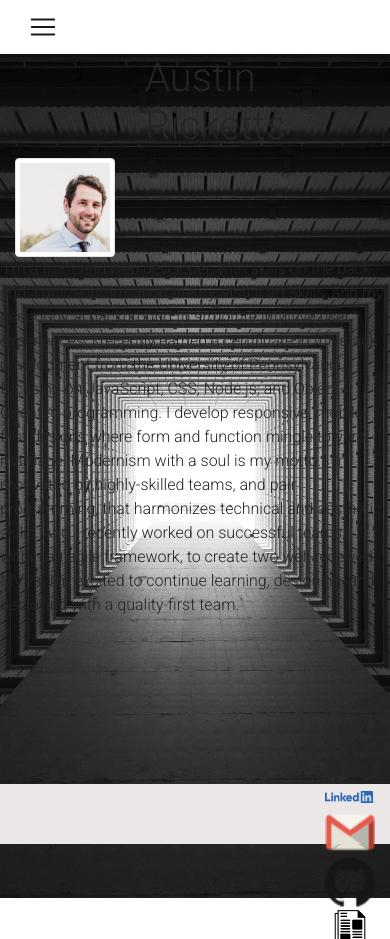
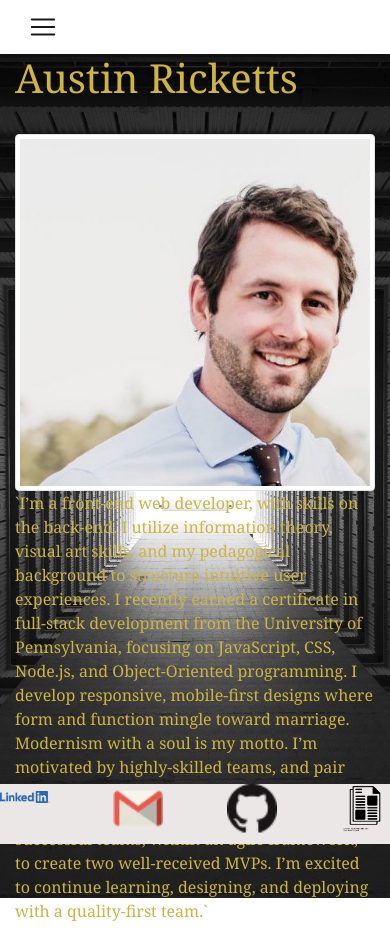
Before and after one commit to Austin-Ricketts/react-portfolio, a React (Create React App) app: page / in a window 390 px wide. Before the commit the page ends 898 px from the top, so only its background shows below. Built offline with nearby package versions, Linux system fonts and the light colour scheme.

Commit message:
styled About.js, still working on full mobile readiness

```diff
--- a/src/components/Footer/index.js
+++ b/src/components/Footer/index.js
@@ -8,23 +8,29 @@ import CV from "./noun_Resume_10807.png";
 function Footer() {
     return (
       <footer className="footer">
-        <div className="container-fluid">
+        <div className="container">
           <div className = "row">
             <div className = "col-lg-6 offset-lg-3">
               <div className = "row">
-                <div className = "col-lg-3 col-md-12 col-sm-12">
+                <div className = "">
                     <a href="https://www.linkedin.com/in/austin-ricketts-99034a110/" id="linkedin">
                       <img src={LinkedIn} alt="linkedin" target="_blank" className="footer-icon" /></a>
                   </div>
-                  <div className = "col-lg-3 col-md-12 col-sm-12">
+                  <br></br>
+                  <hr></hr>
+                  <div className = "">
                     <a href="mailto:austinricketts4@gmail.com" id="email">
                       <img src={GmailLogo} alt="gmail" target="_blank" className="footer-icon"/></a>
                   </div>
-                  <div className = "col-lg-3 col-md-12 col-sm-12">
+                  <br></br>
+                  <hr></hr>
+                  <div className = "">
                     <a href="https://github.com/Austin-Ricketts" id="github">
                       <img src={GithubLogo} alt="github" target="_blank" className="footer-icon"/></a>
                   </div>
-                  <div className = "col-lg-3 col-md-12 col-sm-12">
+                  <br></br>
+                  <hr></hr>
+                  <div className = "">
                     <a href="https://docs.google.com/document/d/1Ibsp4PCMnFLo1cSibFnJ5sqnkVvUrAkOlT0sZjtQcH4/edit?usp=sharing" id="github">
                       <img src={CV} alt="cv" target="_blank" className="footer-icon"/></a>
                   </div>
@@ -33,6 +39,32 @@ function Footer() {
           </div>
         </div>
       </footer>
+      // <footer className="footer">
+      //   <div className="container">
+      //     <div className = "row">
+      //       <div className = "col-lg-6 offset-lg-3">
+      //         <div className = "row">
+      //           <div className = "col-lg-3 col-md-12 col-sm-12">
+      //               <a href="https://www.linkedin.com/in/austin-ricketts-99034a110/" id="linkedin">
+      //                 <img src={LinkedIn} alt="linkedin" target="_blank" className="footer-icon" /></a>
+      //             </div>
+      //             <div className = "col-lg-3 col-md-12 col-sm-12">
+      //               <a href="mailto:austinricketts4@gmail.com" id="email">
+      //                 <img src={GmailLogo} alt="gmail" target="_blank" className="footer-icon"/></a>
+      //             </div>
+      //             <div className = "col-lg-3 col-md-12 col-sm-12">
+      //               <a href="https://github.com/Austin-Ricketts" id="github">
+      //                 <img src={GithubLogo} alt="github" target="_blank" className="footer-icon"/></a>
+      //             </div>
+      //             <div className = "col-lg-3 col-md-12 col-sm-12">
+      //               <a href="https://docs.google.com/document/d/1Ibsp4PCMnFLo1cSibFnJ5sqnkVvUrAkOlT0sZjtQcH4/edit?usp=sharing" id="github">
+      //                 <img src={CV} alt="cv" target="_blank" className="footer-icon"/></a>
+      //             </div>
+      //         </div>
+      //       </div>
+      //     </div>
+      //   </div>
+      // </footer>
     );
   }
 
--- a/src/pages/About.js
+++ b/src/pages/About.js
@@ -7,20 +7,20 @@ function About() {
     <main>
         <div className="container">
             <div className="row" id="header">
-                <div className="col-4"></div>
-                <div className="col-4">
+                <div className="col-lg-5"></div>
+                <div className="col-lg-4">
                     <h1>Austin Ricketts</h1>
                 </div>
-                <div className="col-4"></div>
+                <div className="col-lg-2"></div>
             </div>
-            <div className="row" id="header">
-                <div className="col-4">
+            <div className="row"></div>
+            <br></br>
+            <div className="row" >
+                <div className="col-lg-4">
                     <img src={Austin} alt="austin" className="img-thumbnail"></img>
                 </div>
-                <div className="col-5"></div>
-                <div className="col-3"></div>
-            </div>
-            <div className="row" id="brand">
+                <div className="col-lg-4"></div>
+                <div className="col-lg-4" id="brand">
                 <p>
                     `I’m a front-end web developer, with skills on the back-end.
                     I utilize information theory, visual art skills, and my pedagogical
@@ -35,6 +35,8 @@ function About() {
                     </p>
                 </div>
             </div>
+            <div className="row" ></div>
+        </div>
     </main>
     );
 }
--- a/src/pages/aboutStyle.css
+++ b/src/pages/aboutStyle.css
@@ -0,0 +1,10 @@
+#header {
+    font-family: Cambria, Cochin, Georgia, Times, 'Times New Roman', serif;
+    color: rgb(206, 180, 66);
+}
+
+#brand {
+    font-family: Cambria, Cochin, Georgia, Times, 'Times New Roman', serif;
+    color: rgb(206, 180, 66);
+    /* color: rgb(243, 43, 43); */
+}
```
Lines whose indentation alone changed are shown as unchanged.
